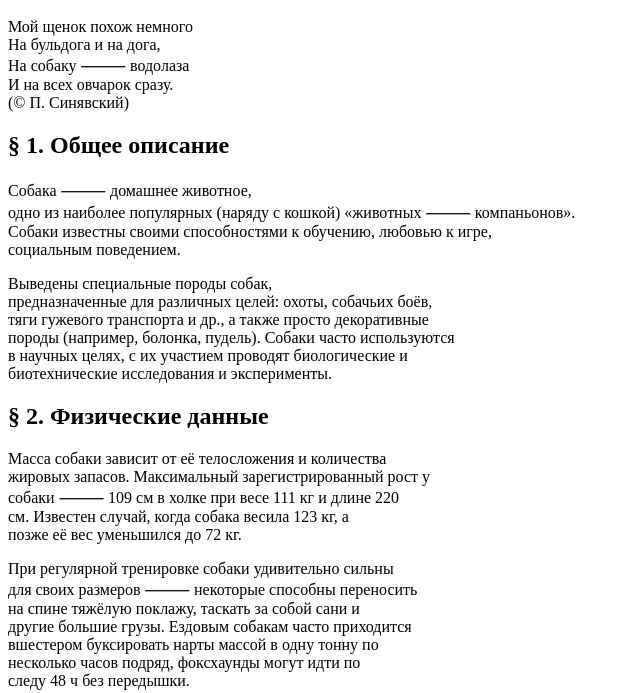
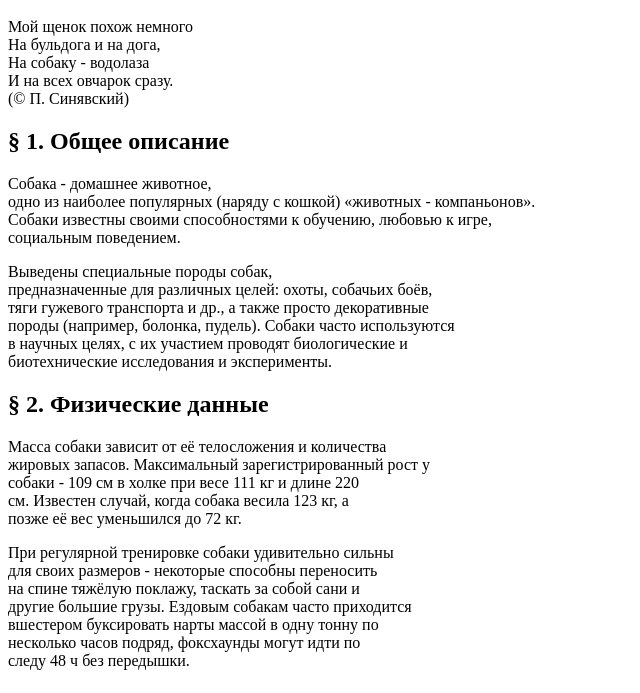
Before and after one commit to smartpie/smartpie.github.io, a plain HTML site: page tasks/dogs.html in a window 1280 px wide. Shown: the part 48-741 px from the top of the page, without its empty margins (0-640 px from the left). Drawn offline with Linux system fonts and the light colour scheme; a web font is replaced by a local one.

Commit message:
Update dogs.html

```diff
--- a/tasks/dogs.html
+++ b/tasks/dogs.html
@@ -12,7 +12,7 @@
 		<p class="justify-text">
 			Мой щенок похож немного<br>
 			На бульдога и на дога,<br>
-			На собаку ⸻ водолаза<br>
+			На собаку - водолаза<br>
 			И на всех овчарок сразу.<br>
 			(&copy; П. Синявский)
 		</p>
@@ -20,8 +20,8 @@
 		<h2>&sect; 1. Общее описание</h2>
 
 		<p class="justify-text">
-			Собака ⸻ домашнее животное,<br>
-			одно из наиболее популярных (наряду с кошкой) «животных ⸻ компаньонов».<br>
+			Собака - домашнее животное,<br>
+			одно из наиболее популярных (наряду с кошкой) «животных - компаньонов».<br>
 			Собаки известны своими способностями к обучению, любовью к игре,<br>
 			социальным поведением.
 		</p>
@@ -40,14 +40,14 @@
 		<p class="justify-text">
 			Масса собаки зависит от её телосложения и количества<br>
 			жировых запасов. Максимальный зарегистрированный рост у<br>
-			собаки ⸻ 109&nbsp;см в холке при весе 111&nbsp;кг и длине 220<br>
+			собаки - 109&nbsp;см в холке при весе 111&nbsp;кг и длине 220<br>
 			см. Известен случай, когда собака весила 123&nbsp;кг, а<br>
 			позже её вес уменьшился до 72&nbsp;кг.
 		</p>
 
 		<p class="justify-text">
 			При регулярной тренировке собаки удивительно сильны<br>
-			для своих размеров ⸻ некоторые способны переносить<br>
+			для своих размеров - некоторые способны переносить<br>
 			на спине тяжёлую поклажу, таскать за собой сани и<br>
 			другие большие грузы. Ездовым собакам часто приходится<br>
 			вшестером буксировать нарты массой в одну тонну по<br>
```
